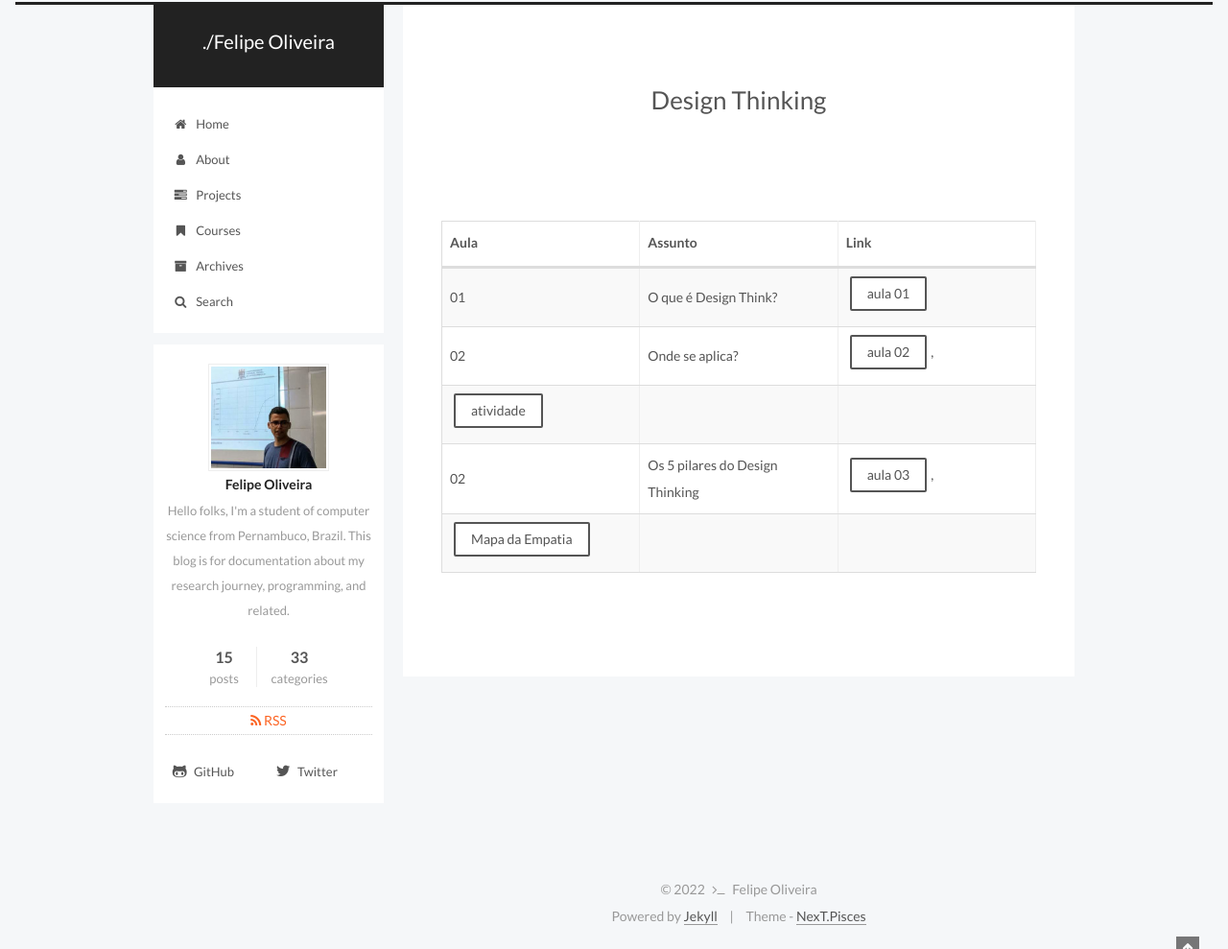
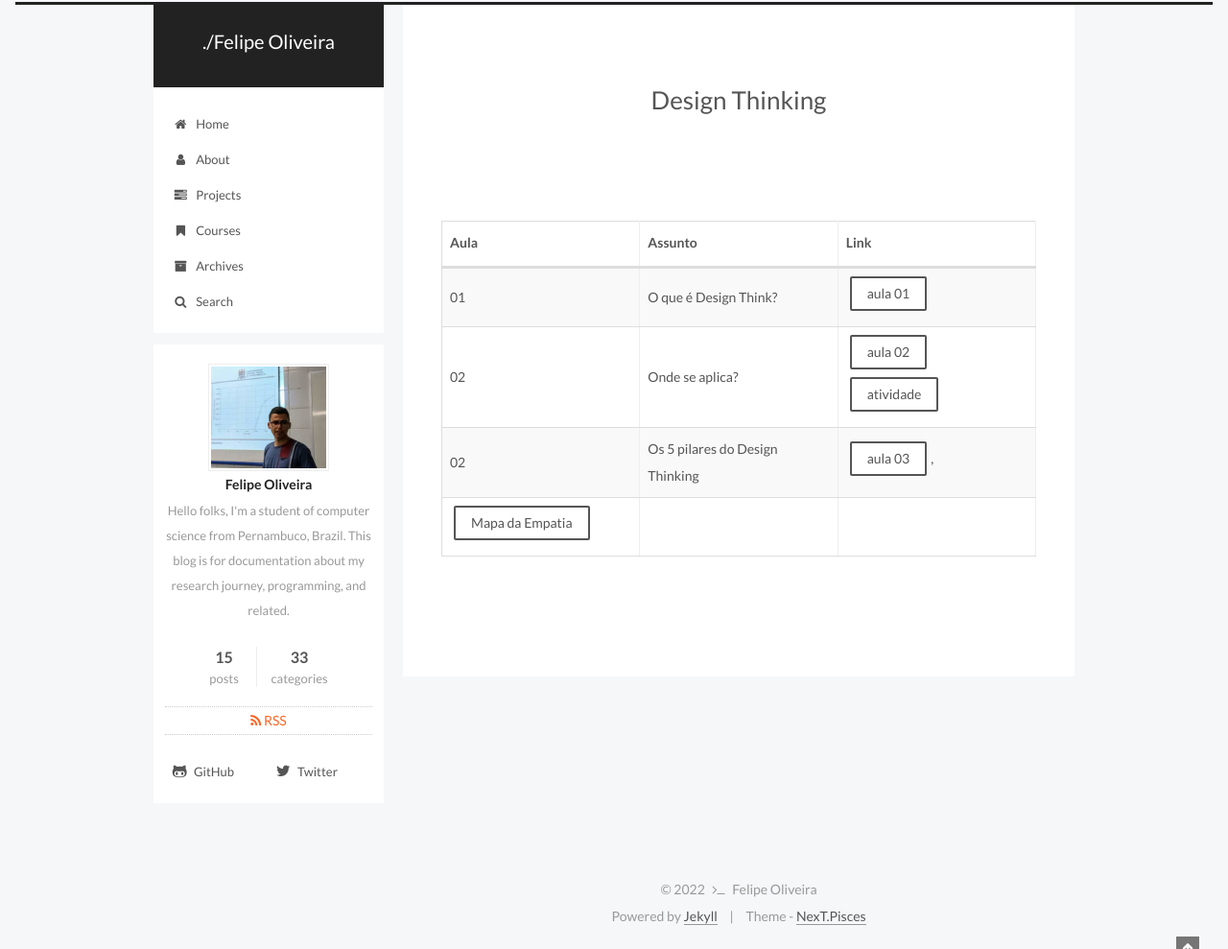
Before and after one commit to fdoliv/fdoliv.github.io, a Jekyll site: the page built from courses/dt/index.md, in a window 1280 px wide. Shown: the whole page at 96% size. Built offline with Jekyll 4.4.1, drawn with Linux system fonts in a browser that asks for light colours.

Commit message:
Correção dt

```diff
--- a/courses/dt/index.md
+++ b/courses/dt/index.md
@@ -14,7 +14,6 @@ comments: false
 | Aula | Assunto | Link |
 | -- | ------------ | --- |
 | 01 | O que é Design Think? | <a href="{{ site.url }}/assets/arquivos/dt/aula01-dt.pdf" target="blank" class="btn">aula 01</a> |
-| 02 | Onde se aplica? | <a href="{{ site.url }}/assets/arquivos/dt/aula02-dt.pdf" target="blank" class="btn">aula 02</a>,
-<a href="{{ site.url }}/assets/arquivos/dt/atividade-dt.pdf" target="blank" class="btn">atividade</a> |
+| 02 | Onde se aplica? | <a href="{{ site.url }}/assets/arquivos/dt/aula02-dt.pdf" target="blank" class="btn">aula 02</a> <a href="{{ site.url }}/assets/arquivos/dt/atividade-dt.pdf" target="blank" class="btn">atividade</a> |
 | 02 | Os 5 pilares do Design Thinking | <a href="{{ site.url }}/assets/arquivos/dt/aula03-dt.pdf" target="blank" class="btn">aula 03</a>,
 <a href="{{ site.url }}/assets/arquivos/dt/mapa-empatia.pdf" target="blank" class="btn">Mapa da Empatia</a> |
```
